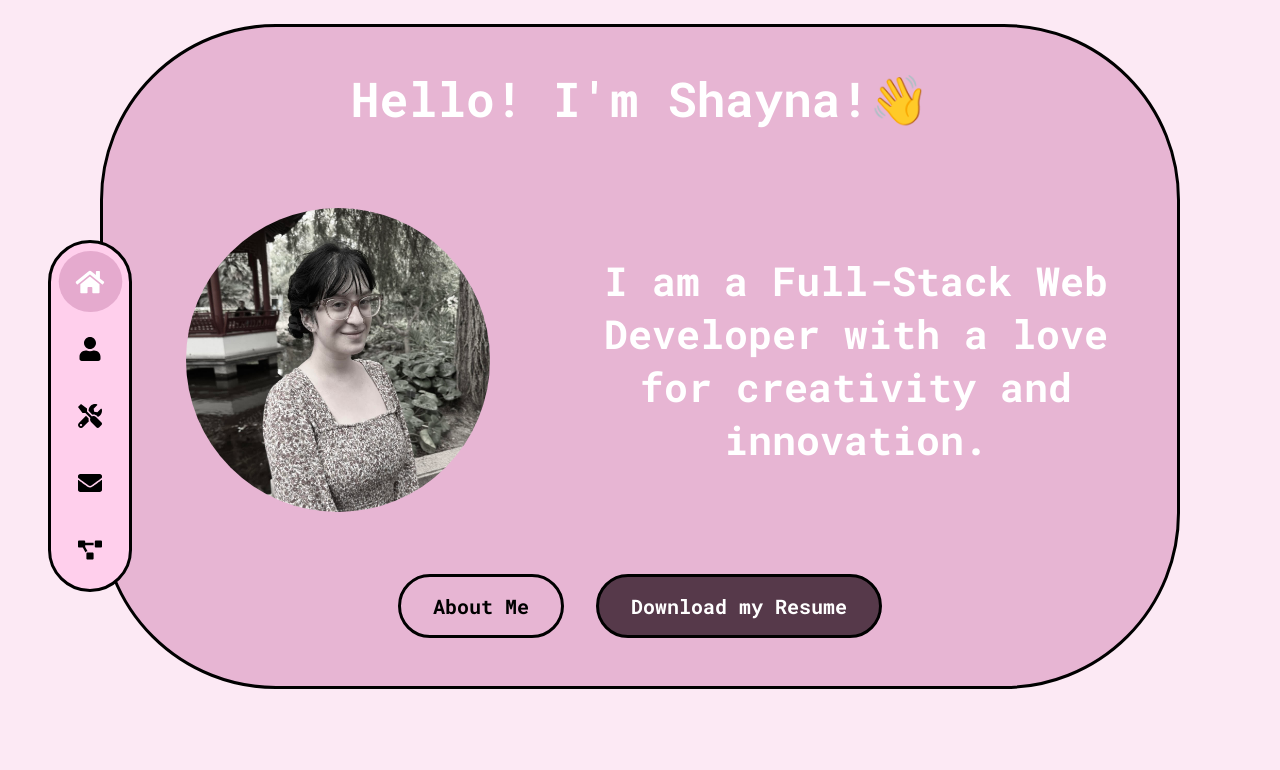
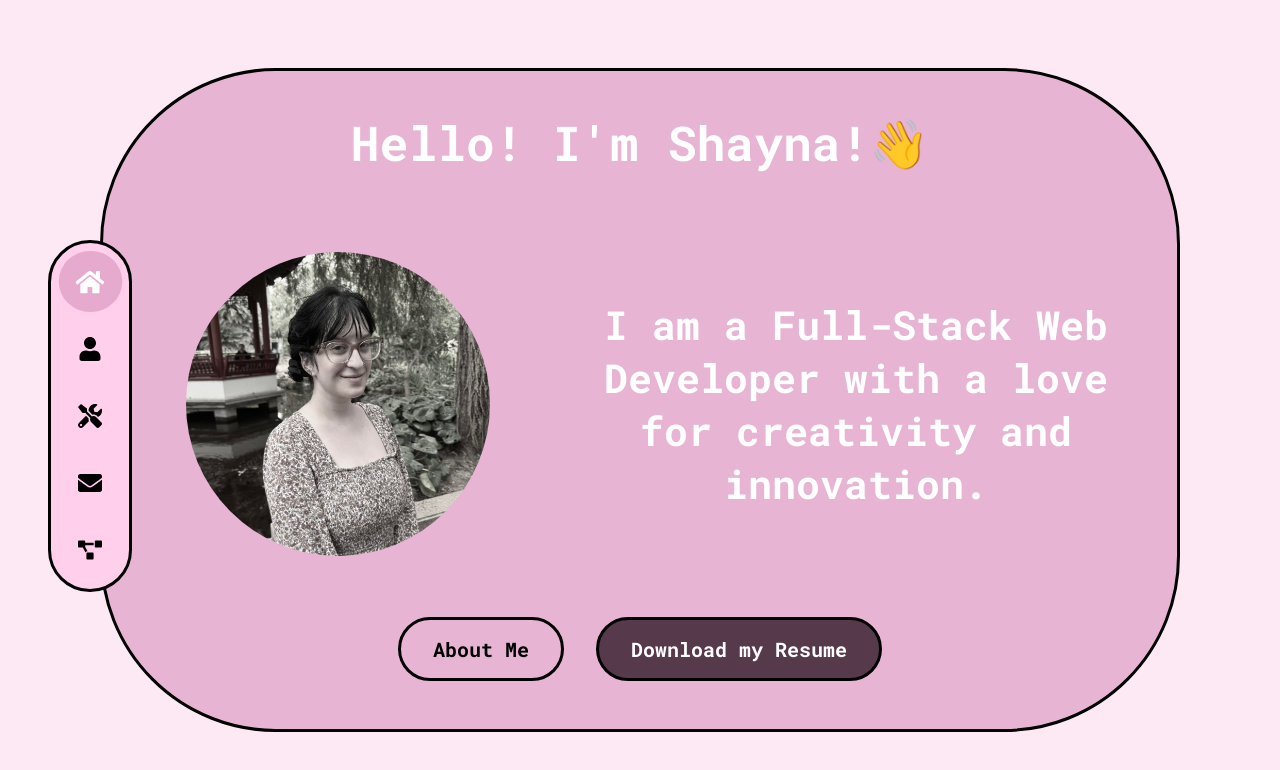
Before and after one commit to ShaynaMBarclay/AboutShayna, a React (Vite) app: page / in a window 1280 px wide. Shown: the top 770 px of the page. Built offline with nearby package versions, Linux system fonts and the light colour scheme.

Commit message:
fixed sizing on larger monitors

```diff
--- a/src/App.css
+++ b/src/App.css
@@ -10,6 +10,8 @@ body {
 }
 
 .page-container {
+  min-height: 100vh;
+  width: 100%;
   display: flex;
 	flex-direction: row;
 	flex-wrap: wrap;
```
Also changed, not shown: src/components/Footer.jsx (added, +19 -0 lines).
